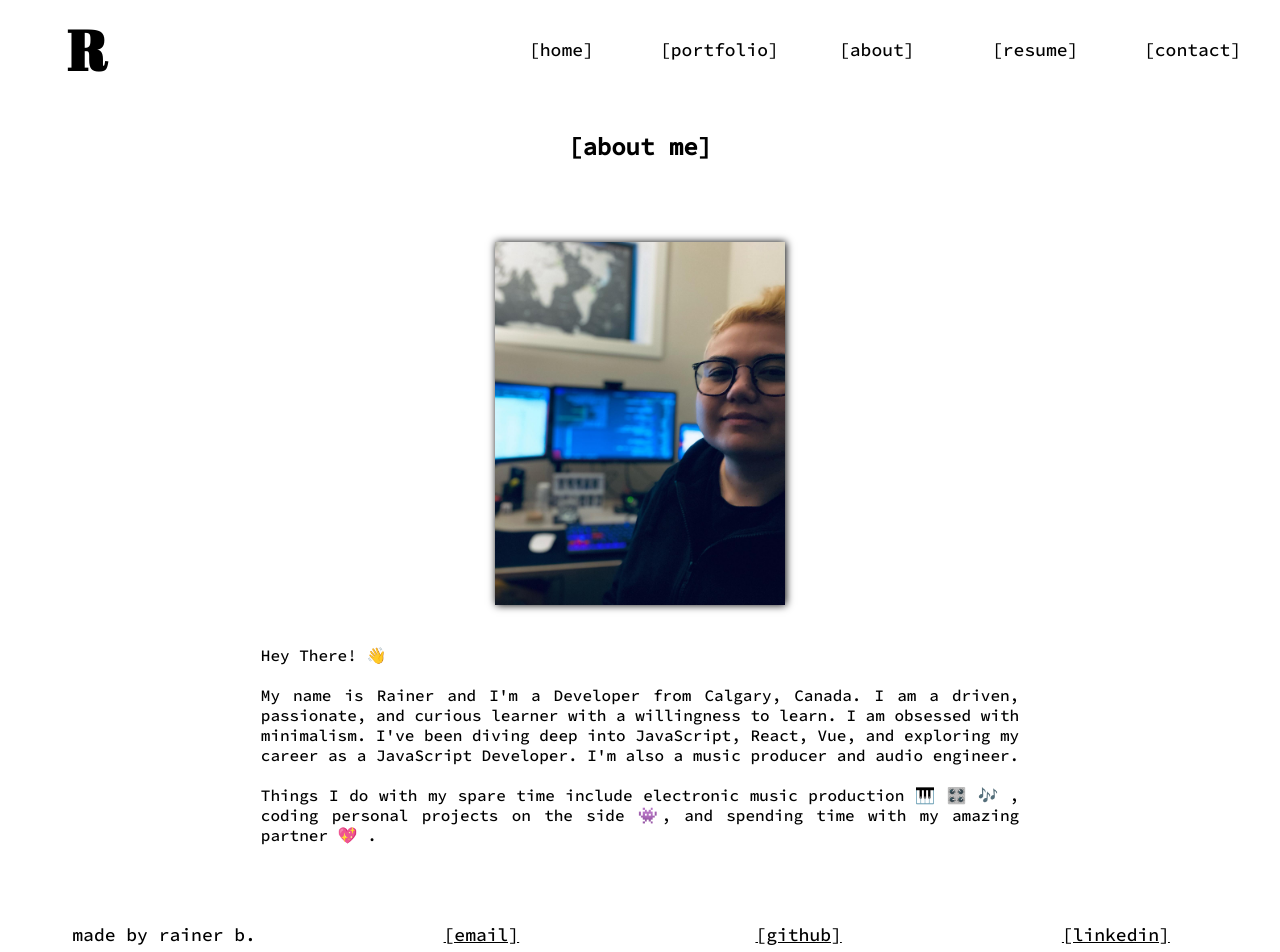
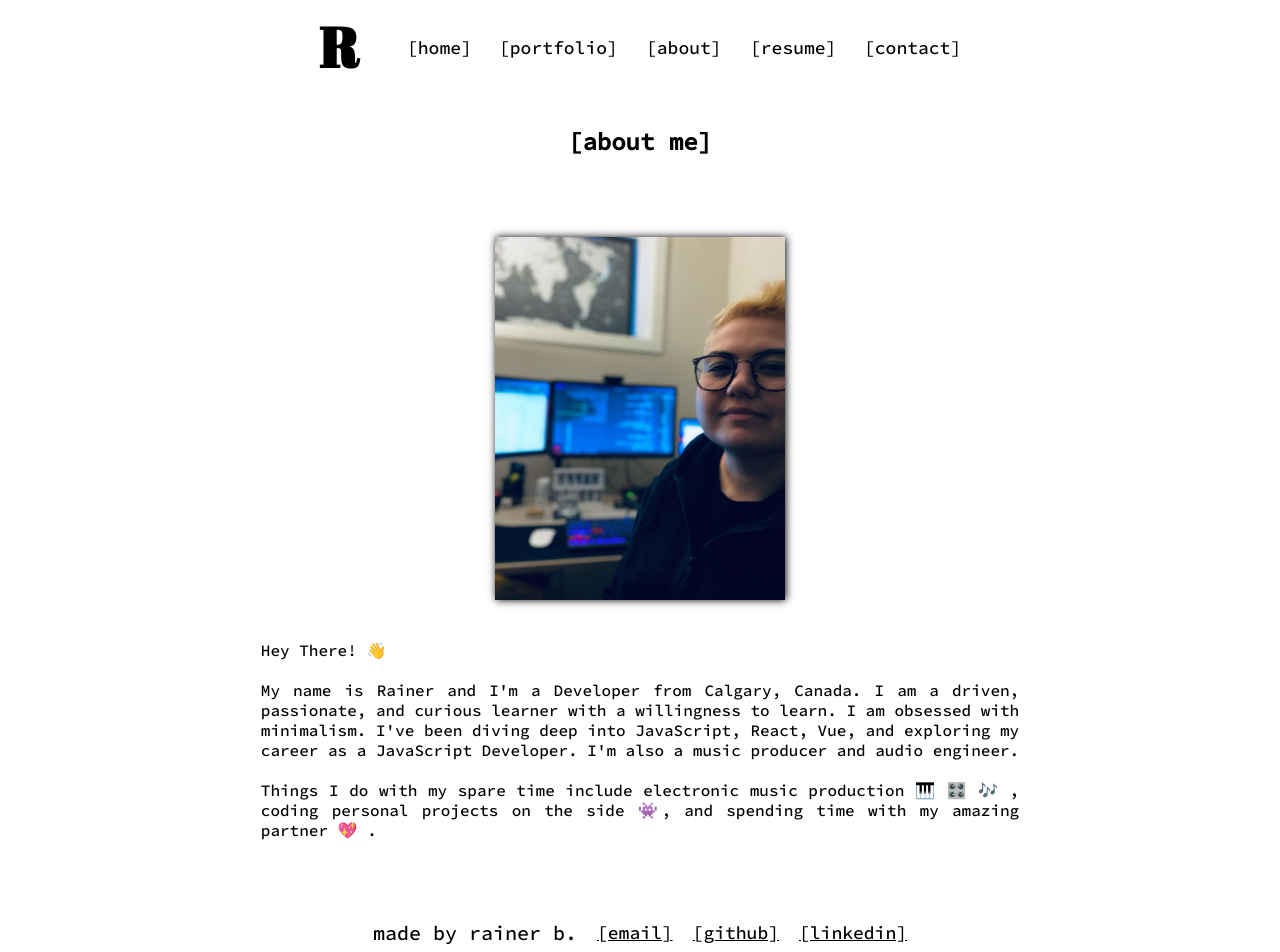
Before and after one commit to rainerb16/portfolio, a Vue app: page /#/about in a window 1280 px wide. Shown: the top 952 px of the page. Built offline with nearby package versions, Linux system fonts and the light colour scheme; what vuejs-twitter-feed would draw is missing.

Commit message:
Fixes styles on home page, navbar, footer.

```diff
--- a/src/components/Footer.vue
+++ b/src/components/Footer.vue
@@ -1,15 +1,9 @@
 <template>
-  <div>
-    <div id="footer-links">
-      <p>made by rainer b.</p>
-      <p><a href="mailto:hello@rainerb.com">[email]</a></p>
-      <p><a href="https://github.com/rainerb16" target="_blank">[github]</a></p>
-      <p>
-        <a href="https://www.linkedin.com/in/rainerbrieger/" target="_blank"
-          >[linkedin]</a
-        >
-      </p>
-    </div>
+  <div id="footer-links">
+    <p>made by rainer b.</p>
+    <a href="mailto:hello@rainerb.com">[email]</a>
+    <a href="https://github.com/rainerb16" target="_blank">[github]</a>
+    <a href="https://www.linkedin.com/in/rainerbrieger/" target="_blank">[linkedin]</a>
   </div>
 </template>
 
@@ -27,28 +21,35 @@ a:visited {
   color: black;
 }
 #footer-links {
-  display: grid;
+  display: flex;
+  justify-content: center;
   align-items: center;
-  justify-items: center;
-  grid-template-columns: 1fr 1fr 1fr 1fr;
-  column-gap: 5px;
+  font-size: 14px;
+  gap: 4px;
   margin-top: 5vh;
+  flex-wrap: wrap; // prevents cutoff on small screens
 }
 p {
-  font-size: 12px;
+  font-size: 16px;
 }
 
 // TABLET
 @media only screen and (min-width: 768px) {
+  #footer-links {
+    gap: 20px;
+  }
   p {
-    font-size: 16px;
+    font-size: 20px;
+  }
+  a {
+  font-size: 18px;
   }
 }
 
 // DESKTOP
-@media only screen and (min-width: 1020px) {
-  p {
-    font-size: 18px;
-  }
-}
+// @media only screen and (min-width: 1020px) {
+//   #footer-links {
+//     gap: 10px;
+//   }
+// }
 </style>
--- a/src/components/MainContent.vue
+++ b/src/components/MainContent.vue
@@ -73,8 +73,8 @@ a:hover {
 }
 .main-page {
   width: 100%;
-  margin-top: 10vh;
-  margin-bottom: 20vh;
+  margin-top: 5vh;
+  margin-bottom: 10vh;
   display: flex;
   flex-direction: column;
   justify-content: center;
@@ -85,12 +85,12 @@ a:hover {
     font-family: "Source Code Pro", monospace;
     font-size: 24px;
     letter-spacing: 5px;
-    margin-top: 10vh;
+    //margin-top: 10vh;
     text-align: center;
   }
   p {
     font-family: "Source Code Pro", monospace;
-    font-size: 14px;
+    font-size: 16px;
     margin-bottom: 5vh;
     text-align: center;
 }
@@ -147,13 +147,15 @@ a:hover {
 
   // TABLET
   @media only screen and (min-width: 670px) {
-    margin-bottom: 10vh;
-
+    .main-page {
+      margin-top: 5vh;
+      margin-bottom: 5vh;
+    }
     #main-title {
       font-size: 42px;
     }
     p {
-      font-size: 16px;
+      font-size: 18px;
     }
     #rainer-two {
       width: 50%;
@@ -162,7 +164,11 @@ a:hover {
 
   // DESKTOP
   @media only screen and (min-width: 1020px) {
-    margin-bottom: 15vh;
+    .main-page {
+      margin-top: 10vh;
+      margin-bottom: 15vh;
+    }
+
 
     #main-title {
       font-size: 50px;
--- a/src/components/NavigationBar.vue
+++ b/src/components/NavigationBar.vue
@@ -31,26 +31,26 @@ a:visited {
 #r-title {
   font-family: "Abril Fatface", cursive;
   font-size: 34px;
-  margin: 0 auto;
+  margin: 0;
+  line-height: 1;
 }
 #nav {
-  display: grid;
-  column-gap: 7px;
-  grid-template-columns: 1fr 1fr 1fr 1fr 1fr 1fr 1fr;
   width: 100%;
+  padding: 7px 7px;
+  box-sizing: border-box;
+  display: flex;
+  flex-wrap: wrap;
   align-items: center;
-  justify-items: center;
-  min-height: 2vh;
-  color: black;
+  justify-content: center;
+  gap: 4px;
   font-family: "Source Code Pro", monospace;
   font-size: 14px;
 }
 // TABLET
 @media only screen and (min-width: 768px) {
   #nav {
-    display: grid;
-    grid-template-columns: 1fr 2fr 1fr 1fr 1fr 1fr 1fr;
     font-size: 20px;
+    gap: 20px;
   }
   #r-title {
     font-family: "Abril Fatface", cursive;
@@ -60,11 +60,6 @@ a:visited {
 
 // DESKTOP
 @media only screen and (min-width: 1020px) {
-  #nav {
-    column-gap: normal;
-    grid-template-columns: 1fr 2fr 1fr 1fr 1fr 1fr 1fr;
-    font-size: 18px;
-  }
   #r-title {
     font-family: "Abril Fatface", cursive;
     font-size: 56px;
```
